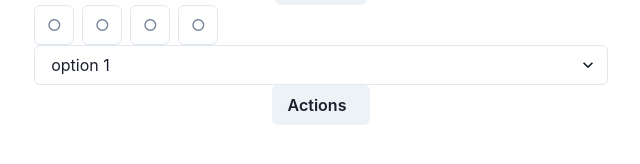
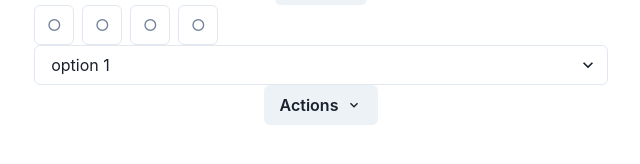
Before and after one commit to ankitsng0007/AnkitRepo, a React (Create React App) app in the folder RCT-101/Day-18/Asgn-1/chakra-ui/: page / in a window 1280 px wide. Shown: the part 246-410 px from the top of the page, without its empty margins (319-959 px from the left). Built offline with nearby package versions, Linux system fonts and the light colour scheme.

Commit message:
file added

```diff
--- a/RCT-101/Day-18/Asgn-1/chakra-ui/src/Component/Form.jsx
+++ b/RCT-101/Day-18/Asgn-1/chakra-ui/src/Component/Form.jsx
@@ -2,6 +2,7 @@ import {Input,Button, Heading, Container, Stack,
      FormControl, FormLabel, Box,
      HStack, PinInput, PinInputField, Select,option, Menu, MenuButton, MenuList, MenuItem} from "@chakra-ui/react";
 import { useState } from "react";
+import { ChevronDownIcon} from "@chakra-ui/icons";
 
 export const Form=()=>{
     const [loading,setLoading]=useState(false);
@@ -43,7 +44,7 @@ export const Form=()=>{
         </box>
         <Box>
             <Menu>
-            <MenuButton as={Button} rightIcon={<chevronDownIcon />}>
+            <MenuButton as={Button} rightIcon={<ChevronDownIcon />}>
                 Actions
             </MenuButton>
             <MenuList>
```
